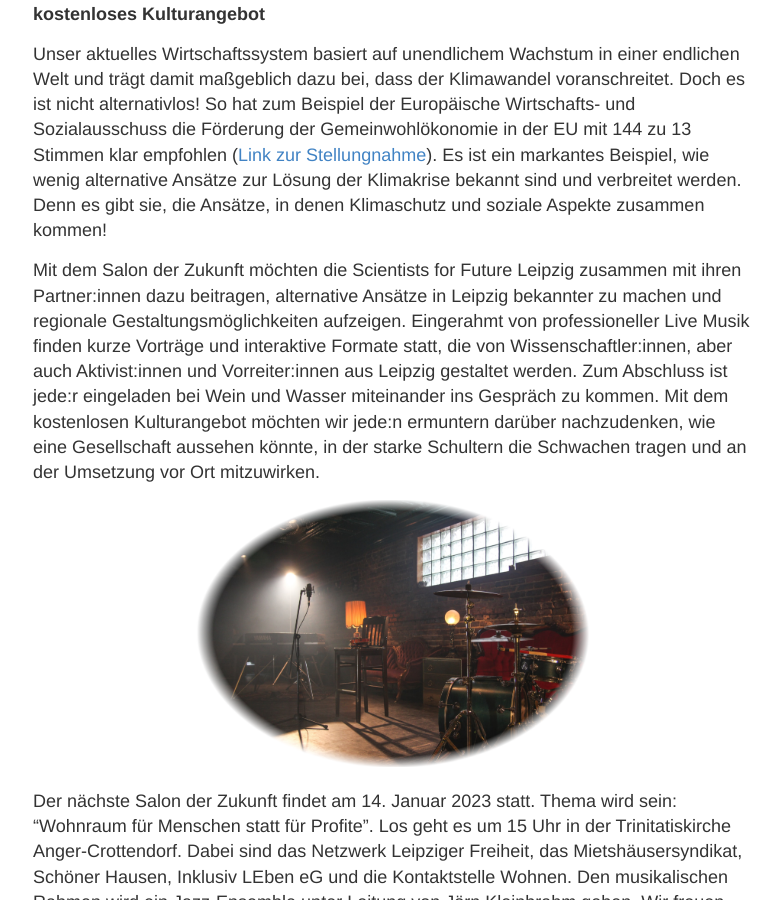
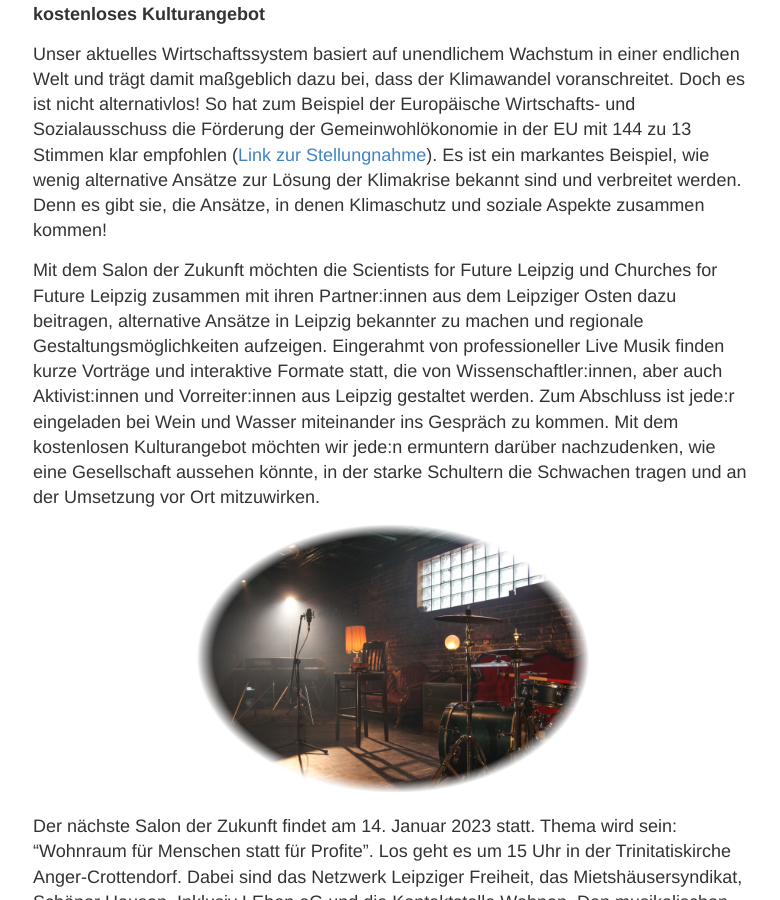
Before and after one commit to s4f-leipzig/s4f-leipzig.github.io, a Jekyll site: the page built from salon.md, in a window 1280 px wide and 900 px high, scrolled down 442 px. Shown: the whole window, without its empty margins (247-1027 px from the left). Built offline with Jekyll 4.4.1, drawn with Linux system fonts in a browser that asks for light colours.

Commit message:
Update salon.md

```diff
--- a/salon.md
+++ b/salon.md
@@ -16,7 +16,7 @@ Sozialausschuss die Förderung der Gemeinwohlökonomie in der EU mit 144 zu 13 S
 (<a href="https://eur-lex.europa.eu/legal-content/DE/TXT/?uri=CELEX%3A52015IE2060">Link zur Stellungnahme</a>). Es ist ein markantes Beispiel, wie wenig
 alternative Ansätze zur Lösung der Klimakrise bekannt sind und verbreitet werden. Denn es gibt sie, die Ansätze, in denen Klimaschutz und soziale Aspekte zusammen kommen!
 
-Mit dem Salon der Zukunft möchten die Scientists for Future Leipzig zusammen mit ihren Partner:innen dazu beitragen, alternative Ansätze in Leipzig bekannter zu machen und regionale Gestaltungsmöglichkeiten aufzeigen. Eingerahmt von professioneller Live Musik finden kurze Vorträge und interaktive Formate statt, die von Wissenschaftler:innen, aber auch Aktivist:innen und Vorreiter:innen aus Leipzig gestaltet werden. Zum Abschluss ist jede:r eingeladen bei Wein und Wasser miteinander ins Gespräch zu kommen. Mit dem kostenlosen Kulturangebot möchten wir jede:n ermuntern darüber nachzudenken, wie eine Gesellschaft aussehen könnte, in der starke Schultern die Schwachen tragen und an der Umsetzung vor Ort mitzuwirken.
+Mit dem Salon der Zukunft möchten die Scientists for Future Leipzig und Churches for Future Leipzig zusammen mit ihren Partner:innen aus dem Leipziger Osten dazu beitragen, alternative Ansätze in Leipzig bekannter zu machen und regionale Gestaltungsmöglichkeiten aufzeigen. Eingerahmt von professioneller Live Musik finden kurze Vorträge und interaktive Formate statt, die von Wissenschaftler:innen, aber auch Aktivist:innen und Vorreiter:innen aus Leipzig gestaltet werden. Zum Abschluss ist jede:r eingeladen bei Wein und Wasser miteinander ins Gespräch zu kommen. Mit dem kostenlosen Kulturangebot möchten wir jede:n ermuntern darüber nachzudenken, wie eine Gesellschaft aussehen könnte, in der starke Schultern die Schwachen tragen und an der Umsetzung vor Ort mitzuwirken.
 
 <p align="center">
 <img id="Salon" src="/images/Salon-Bild1.png" width="400">
```
